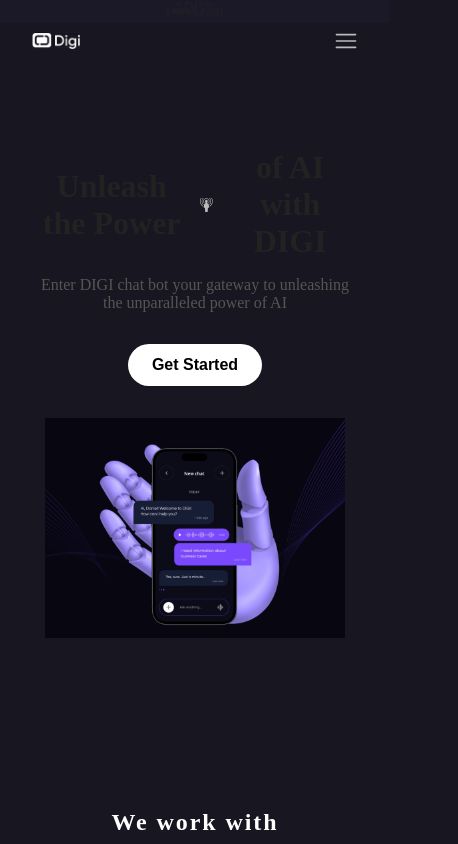
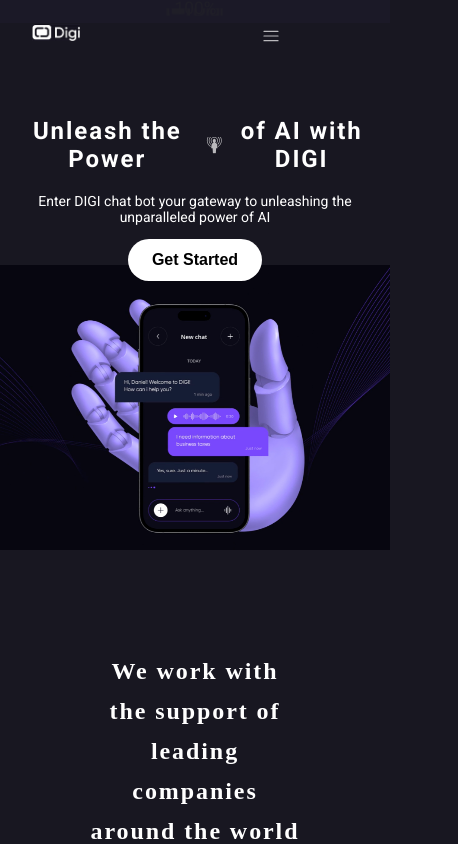
Before and after one commit to mdcodelab/chat-app-landing-page, a React (Create React App) app: page / in a window 390 px wide. Shown: the top 844 px of the page, 458 px wide, since content can reach past the window. Built offline with nearby package versions, Linux system fonts and the light colour scheme.

Commit message:
Hero section

```diff
--- a/src/components/Header/Header.css
+++ /dev/null
@@ -1,312 +0,0 @@
-.frame {
-  width: 100%;
-  min-height: 100vh;
-  position: relative;
-  max-width: 1250px;
-  background-color: #181721;
-  font-family: 'Roboto', sans-serif;
-    scroll-margin-top: 100px;
-}
-
-.navbar {
-  width: 100%;
-  max-width: 1250px;
-  margin: 0 auto;
-  display: flex;
-  flex-wrap: nowrap;
-  height: 5rem;
-  position: fixed;
-  top: 0;
-  right: 0;
-  left: 0;
-  z-index: 2000;
-  padding: 0 4rem;
-  justify-content: space-between;
-  align-items: center;
-  background-color: #181721;
-  font-family: 'Roboto', sans-serif;
-  border: 2px solid red;
-}
-
-.logo {
-  max-height: 5rem;
-  max-width: 5rem;
-  display: block;
-  object-fit: cover;;
-  margin: 0;
-  margin-top: 0.3rem;
-  padding: 0;
-  align-self: center;
-}
-
-.nav-links {
-  display: flex;
-  width: max-content;
-  flex-direction: row;
-  list-style: none;
-  margin: 0;
-  padding: 0;
-  gap: 30px;
-}
-
-.navbar ul.nav-links li a {
-  text-decoration: none;
-  font-size: 1rem;
-  color: #ffffff;
-  opacity: 0.5;
-  font-weight: 500;
-  transition: opacity 0.3s ease;
-  font-family: 'Roboto', sans-serif;
-}
-
-.navbar ul.nav-links li a:hover {
-  opacity: 1 !important;
-}
-
-a.login-link {
-  text-decoration: none;
-  color: #ffffff;
-  font-weight: 600;
-  font-family: 'Roboto', sans-serif;
-  font-size: 1rem;
-  position: relative;
-}
-
-.hero {
-  width: 100%;
-  height: 100%;
-  margin-top: 7rem;
-  display: flex;
-  flex-direction: column;
-  align-items: center;
-  justify-content: center;
-  text-align: center;
-}
-
-.hero-content {
-  display: flex;
-  flex-direction: column;
-  align-items: center;
-  justify-content: center;
-  text-align: center;
-  margin-bottom: -5rem;
-}
-
-.hero-bg {
-  width: 100%;
-  height: 100%;
-  scale: 1.4;
-  opacity: 0;
-  animation: fadeIn 4s ease forwards;
-  animation-delay: 2.5s;
-}
-
-.hero-bg img {
-  width: 100%;
-  height: auto;
-  object-fit: cover;
-  object-position: center;
-}
-
-
-@keyframes fadeIn {
-  0% {
-    scale: 1.4;
-    opacity: 0;
-  }
-  100% {
-    scale: 1;
-    opacity: 1;
-  }
-}
-
-.hero-content {
-  position: relative;
-  z-index: 2;
-  max-width: 800px;
-  padding: 0 20px;
-}
-
-.hero-title {
-  font-size: 35px;
-  margin-bottom: 20px;
-  color: #ffffff;
-  font-family: 'Roboto', sans-serif;
-  letter-spacing: 0.12rem;
-  display: flex;
-  align-items: center;
-}
-
-.icon {
-  width: 50px !important;
-  height: 50px;
-  padding: 0 3px;
-  color: #fff;
-}
-
-.hero-subtitle {
-  font-size: 18px;
-  color: #ffffff;
-  margin-bottom: 30px;
-  font-family: 'Roboto', sans-serif;
-}
-
-.cta-button {
-  margin-top: 20px;
-}
-
-/* Media Queries for Responsive Design */
-@media screen and (max-width: 1024px) {
-
-  .nav-links {
-    gap: 20px;
-  }
-
-  .hero-title {
-    font-size: 36px;
-  }
-
-  .hero-subtitle {
-    font-size: 18px;
-  }
-}
-
-@media screen and (max-width: 768px) {
-  .frame {
-    height: max-content;
-    min-height: auto;
-  }
-  .navbar {
-    padding: 15px 20px;
-    flex-wrap: wrap;
-  }
-
-  .nav-links {
-    gap: 15px;
-  }
-
-  .logo {
-    height: 50px;
-  }
-
-  .nav-links {
-    gap: 10px;
-  }
-
-  .nav-links a {
-    font-size: 14px;
-  }
-
-  .login-link {
-    font-size: 14px;
-  }
-
-  .hero-title {
-    font-size: 28px;
-  }
-
-  .hero-subtitle {
-    font-size: 16px;
-  }
-
-  .cta-button {
-    margin-top: -1rem;
-  }
-  .hero-bg {
-    margin-top: 4rem;
-  }
-}
-
-@media screen and (max-width: 576px) {
-  .navbar {
-    padding: 10px 15px;
-    flex-direction: row !important;
-    gap: 15px;
-  }
-
-  .logo {
-    height: 40px;
-  }
-
-  .nav-links {
-    flex-wrap: wrap;
-    justify-content: center;
-    gap: 10px;
-  }
-
-  .nav-links li {
-    flex: 1 1 auto;
-    text-align: center;
-  }
-
-  .nav-links a {
-    font-size: 12px;
-  }
-
-  .login-link {
-    font-size: 12px;
-  }
-
-  .hero-title {
-    font-size: 24px;
-  }
-
-  .hero-subtitle {
-    font-size: 14px;
-  }
-}
-
-.header {
-    background-color: #181721;
-    width: 100%;
-    height: 100%;
-    padding: 0 20px;
-    margin: 0;
-    max-width: 1250px;
-    margin: 0 auto;
-}
-
-.menu {
-  width: 2rem;
-  height: 2rem;
-  display: none !important;
-}
-
-.icon {
-    color: #fff;
-    width: 1.75rem;
-    height: 1.75rem;
-    cursor: pointer;
-    padding: 0.20rem;
-    border-radius: 70%;
-    transition: all 0.3s ease;
-}
-
-.icon.close {
-  display: none;
-}
-
-.icon.none {
-  display: none;
-}
-
-.icon.display {
-    display: block;
-}
-
-.icon:hover {
-    background-color: rgba(255, 255, 255, 0.3);
-    color: rgba(255, 255, 255, 1);
-}
-
-@media (max-width: 672px) {
-    .login-link, .navbar ul.nav-links {
-        display: none;}
-        .menu {
-          display: block !important;
-          position: absolute;
-          right: 7rem;
-          top: 50%;
-          transform: translateY(-50%);
-      }
-  }
--- a/src/components/Header/Header.js
+++ b/src/components/Header/Header.js
@@ -14,7 +14,7 @@
   };
 
   return (
-    <header className="frame" id="home">
+    <section className="frame" id="home">
       <nav className="navbar" aria-label="Main navigation">
         <a href="#home" onClick={toggleSidebar}>
           <img
@@ -70,6 +70,6 @@
           <img src="/assets/hero.png" alt="Hero Background" />
         </div>
       </section>
-    </header>
+    </section>
   );
 };
--- a/src/components/Header/Header1.css
+++ b/src/components/Header/Header1.css
@@ -1,104 +1,245 @@
-/* Header1.css */
-
-/* General styles */
 .frame {
     width: 100%;
     max-width: 1250px;
+    height: 100%;
+}
+
+/* General styles */
+.hero {
+    width: 100%;
+    height: 100%;
+    margin-top: 3rem;
+    display: flex;
+    flex-direction: column;
+    align-items: center;
+    justify-content: center;
+    text-align: center;
+  }
+
+  .hero-content {
+    display: flex;
+    flex-direction: column;
+    align-items: center;
+    justify-content: center;
+    text-align: center;
+    margin-bottom: -5rem;
+  }
+
+  .hero-bg {
+    width: 100%;
+    height: 100%;
+    scale: 1.4;
+    opacity: 0;
+    animation: fadeIn 4s ease forwards;
+    animation-delay: 2.5s;
+  }
+
+  .hero-bg img {
+    width: 100%;
+    height: auto;
+    object-fit: cover;
+    object-position: center;
   }
 
 
-
-  /* Hero section */
-  .hero {
-    display: flex;
-    align-items: center;
-    justify-content: space-between;
-    padding: 4rem 2rem;
-    max-width: 1280px;
-    margin: 0 auto;
-    position: relative;
+  @keyframes fadeIn {
+    0% {
+      scale: 1.4;
+      opacity: 0;
+    }
+    100% {
+      scale: 1;
+      opacity: 1;
+    }
   }
 
   .hero-content {
-    max-width: 600px;
+    position: relative;
+    z-index: 2;
+    max-width: 800px;
+    padding: 0 20px;
   }
 
   .hero-title {
-    font-size: 2.5rem;
-    font-weight: 800;
-    color: #222;
-    margin-bottom: 1rem;
+    font-size: 35px;
+    margin-bottom: 20px;
+    color: #ffffff;
+    font-family: 'Roboto', sans-serif;
+    letter-spacing: 0.12rem;
     display: flex;
     align-items: center;
-    gap: 0.5rem;
+  }
+
+  .icon {
+    width: 50px !important;
+    height: 50px;
+    padding: 0 3px;
+    color: #fff;
   }
 
   .hero-subtitle {
-    font-size: 1.2rem;
-    color: #555;
-    margin-bottom: 2rem;
+    font-size: 18px;
+    color: #ffffff;
+    margin-bottom: 30px;
+    font-family: 'Roboto', sans-serif;
   }
 
   .cta-button {
-    margin-top: 1rem;
+    margin-top: 20px;
   }
 
-  .hero-bg {
-    flex-shrink: 0;
+  /* Media Queries for Responsive Design */
+  @media screen and (max-width: 1024px) {
+
+    .nav-links {
+      gap: 20px;
+    }
+
+    .hero-title {
+      font-size: 36px;
+    }
+
+    .hero-subtitle {
+      font-size: 18px;
+    }
   }
 
-  .hero-bg img {
-    width: 500px;
-    height: auto;
+  @media screen and (max-width: 768px) {
+    .frame {
+      height: max-content;
+      min-height: auto;
+    }
+    .navbar {
+      padding: 15px 20px;
+      flex-wrap: wrap;
+    }
+
+    .nav-links {
+      gap: 15px;
+    }
+
+    .logo {
+      height: 50px;
+    }
+
+    .nav-links {
+      gap: 10px;
+    }
+
+    .nav-links a {
+      font-size: 14px;
+    }
+
+    .login-link {
+      font-size: 14px;
+    }
+
+    .hero-title {
+      font-size: 28px;
+    }
+
+    .hero-subtitle {
+      font-size: 16px;
+    }
+
+    .cta-button {
+      margin-top: -1rem;
+    }
+    .hero-bg {
+      margin-top: 4rem;
+    }
   }
 
-  /* Icons */
-  .icon {
-    font-size: 2rem;
-  }
+  @media screen and (max-width: 576px) {
+    .navbar {
+      padding: 10px 15px;
+      flex-direction: row !important;
+      gap: 15px;
+    }
 
-  /* Responsive */
-  @media (max-width: 1024px) {
-    .hero {
-      flex-direction: column;
+    .logo {
+      height: 40px;
+    }
+
+    .nav-links {
+      flex-wrap: wrap;
+      justify-content: center;
+      gap: 10px;
+    }
+
+    .nav-links li {
+      flex: 1 1 auto;
       text-align: center;
     }
 
-    .hero-content {
-      max-width: 100%;
+    .nav-links a {
+      font-size: 12px;
     }
 
-    .hero-bg img {
-      width: 400px;
-      margin-top: 2rem;
+    .login-link {
+      font-size: 12px;
+    }
+
+    .hero-title {
+      font-size: 24px;
+    }
+
+    .hero-subtitle {
+      font-size: 14px;
     }
   }
 
-  @media (max-width: 768px) {
-    .nav-links,
-    .login-link {
-      display: none;
-    }
-
-    .menu {
-      display: block;
-    }
-
-    .navbar {
-      justify-content: space-between;
-    }
+  .header {
+      background-color: #181721;
+      width: 100%;
+      height: 100%;
+      padding: 0 20px;
+      margin: 0;
+      max-width: 1250px;
+      margin: 0 auto;
   }
 
-  @media (max-width: 480px) {
-    .hero-title {
-      font-size: 2rem;
+  .menu {
+    width: 2rem;
+    height: 2rem;
+    display: none !important;
+  }
+
+  .icon {
+      color: #fff;
+      width: 1.75rem;
+      height: 1.75rem;
+      cursor: pointer;
+      padding: 0.20rem;
+      border-radius: 70%;
+      transition: all 0.3s ease;
+  }
+
+  .icon.close {
+    display: none;
+  }
+
+  .icon.none {
+    display: none;
+  }
+
+  .icon.display {
+      display: block;
+  }
+
+  .icon:hover {
+      background-color: rgba(255, 255, 255, 0.3);
+      color: rgba(255, 255, 255, 1);
+  }
+
+  @media (max-width: 672px) {
+      .login-link, .navbar ul.nav-links {
+          display: none;}
+          .menu {
+            display: block !important;
+            position: absolute;
+            right: 7rem;
+            top: 50%;
+            transform: translateY(-50%);
+        }
     }
-
-    .hero-subtitle {
-      font-size: 1rem;
-    }
-
-    .hero-bg img {
-      width: 300px;
-    }
-  }
--- a/src/components/Navbar/Navbar.css
+++ b/src/components/Navbar/Navbar.css
@@ -47,7 +47,7 @@
 
 
   .icon {
-    font-size: 1.5rem;
+    font-size: 1.6rem;
     color: #fff;
   }
 
@@ -55,7 +55,6 @@
     display: none;
     font-size: 2rem;
     cursor: pointer;
-    color: #333;
   }
 
   @media (max-width: 768px) {
@@ -65,7 +64,7 @@
     }
 
     .menu {
-      display: block;
+      display: block !important;;
     }
 
     .navbar {
```
